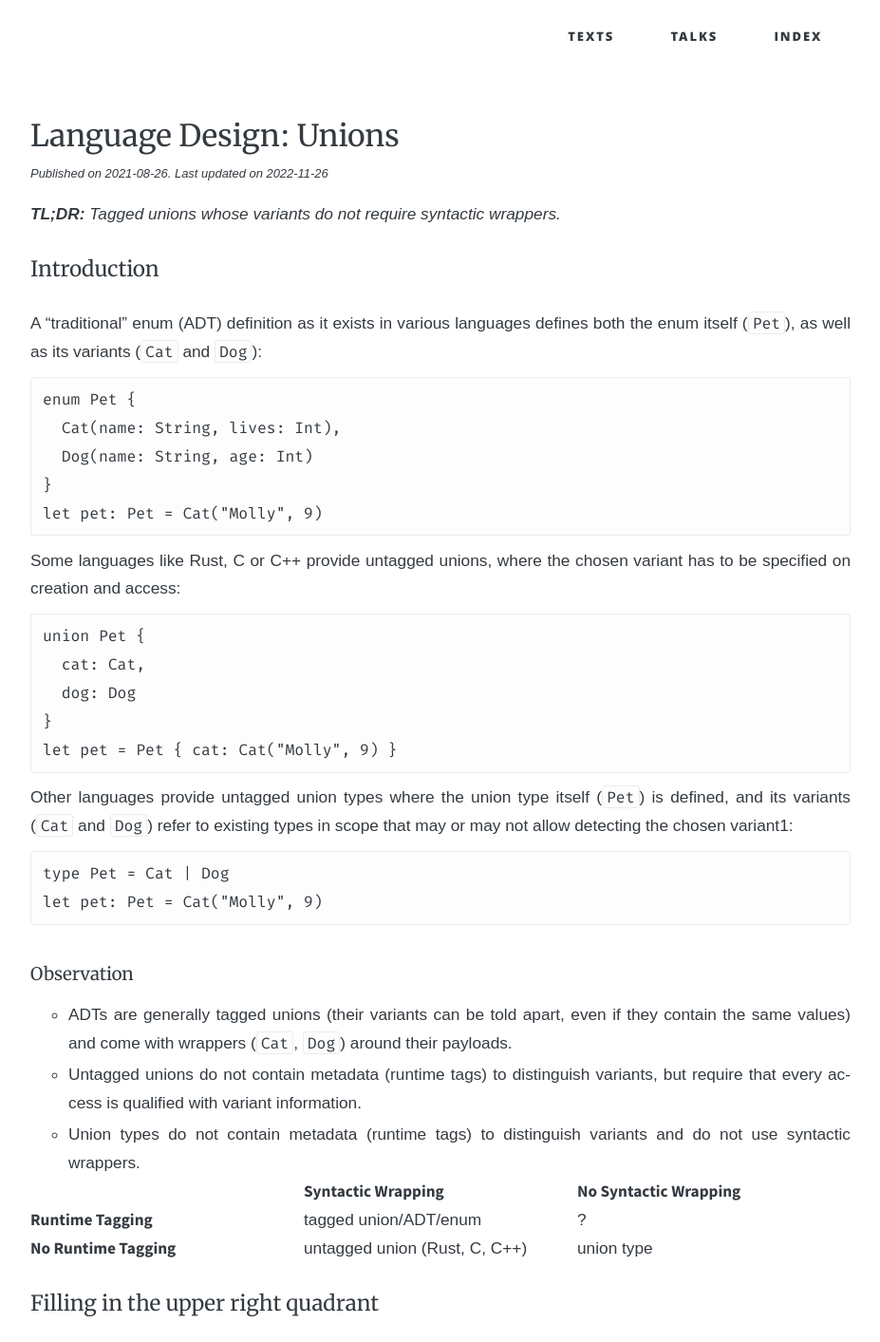
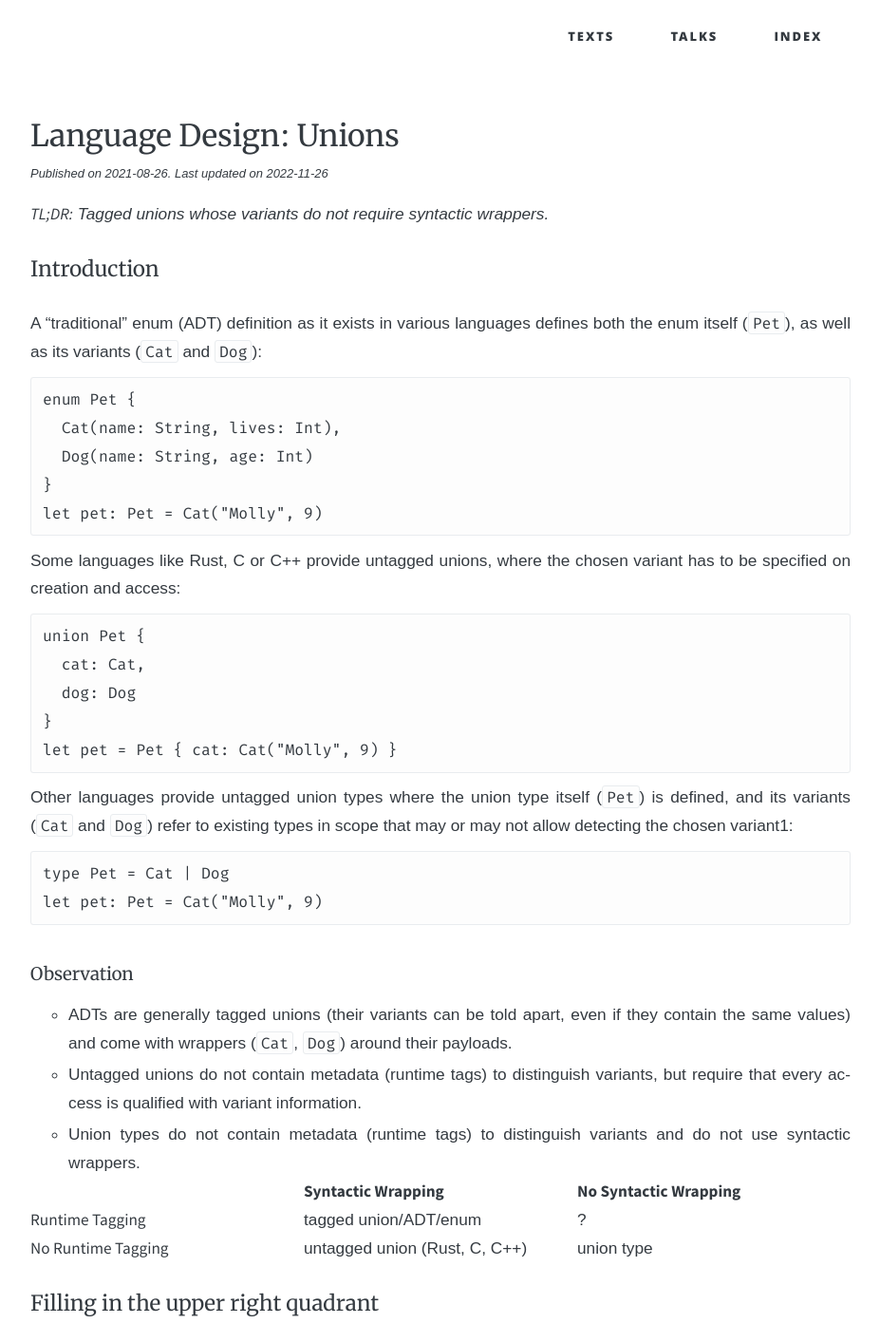
Before and after one commit to soc/soc.me, a Jekyll site: the page built from _languages/unions.md, in a window 1280 px wide. Shown: the top 1413 px of the page at 95% size, without its empty margins (176-1103 px from the left). Built offline with Jekyll 4.4.1, drawn with Linux system fonts in a browser that asks for light colours; some web fonts are replaced.

Commit message:
reduce weight of bold/strong text

```diff
--- a/_sass/base/_normalize.scss
+++ b/_sass/base/_normalize.scss
@@ -117,7 +117,7 @@ abbr[title] {
 
 b,
 strong {
-  font-weight: bold;
+  font-weight: bolder;
 }
 
 /**
```
